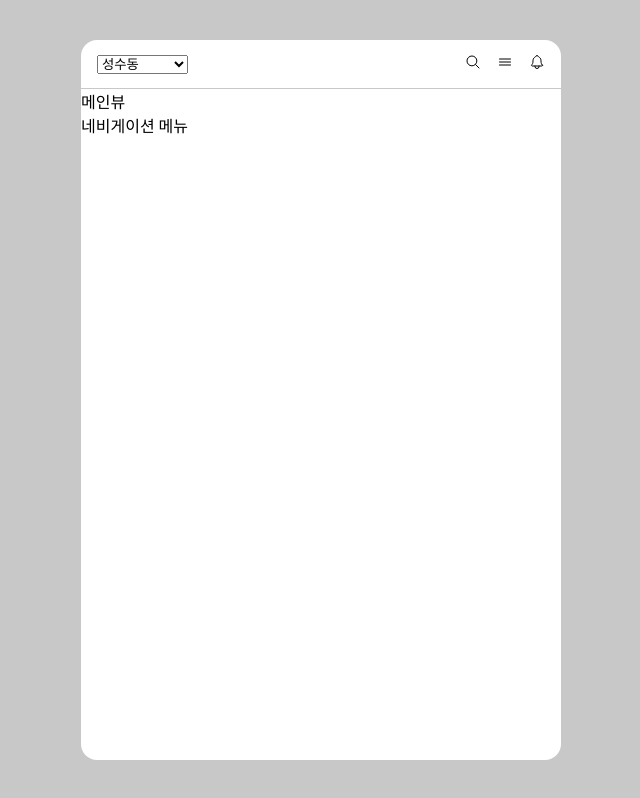
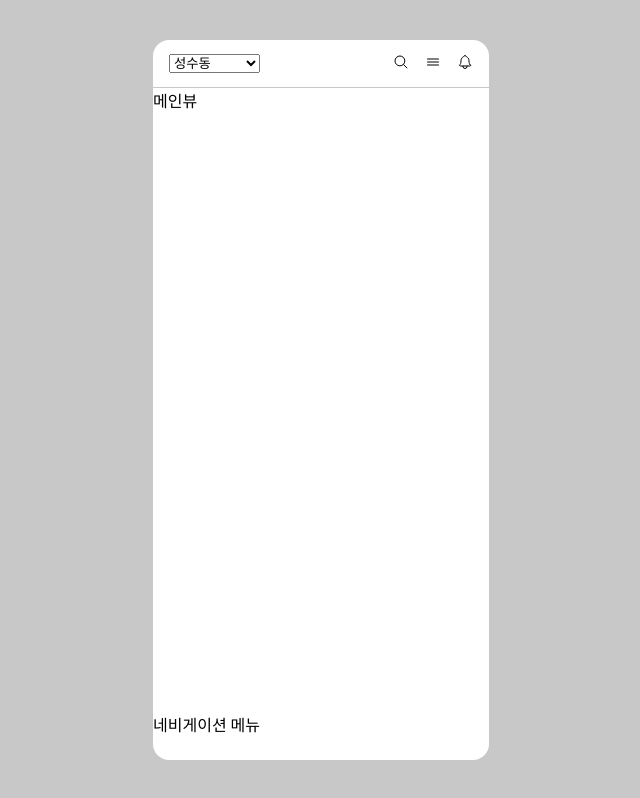
Before and after one commit to jokh0108/daangma-gnket, a React (Create React App) app: page / in a window 1280 px wide. Shown: the whole page, without its empty margins (319-959 px from the left). Built offline with nearby package versions, Linux system fonts and the light colour scheme.

Commit message:
[DG-001] style: 메인템플릿 스타일 조정
자식 컴포넌트의 비율을 1: 13: 1로 조정
너비를 336px로 조정

```diff
--- a/src/styles.css
+++ b/src/styles.css
@@ -8,14 +8,17 @@ body {
 }
 
 .MainTemplate {
-  width: 480px;
+  display: grid;
+  grid-template-rows: 1fr 13fr 1fr;
+
+  width: 336px;
   height: 720px;
+
   background-color: white;
   border-radius: 16px;
 }
 
 .Header {
-  height: 32px;
   padding: 8px 16px;
   display: flex;
   justify-content: space-between;
```
